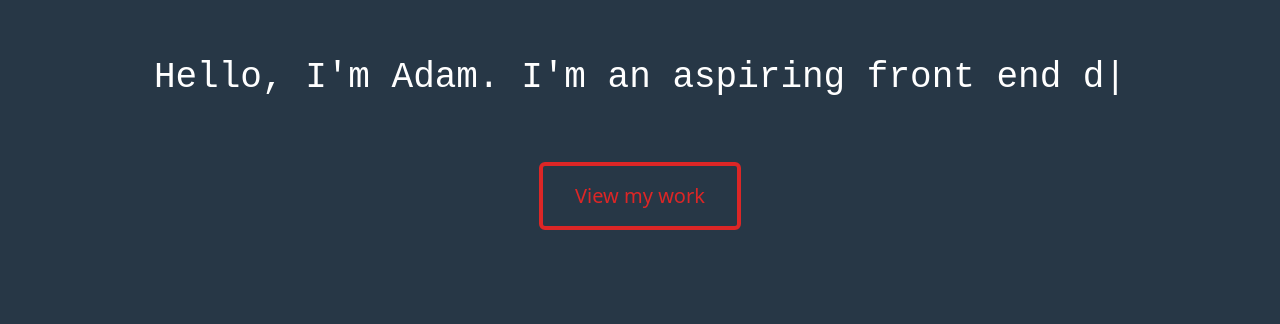
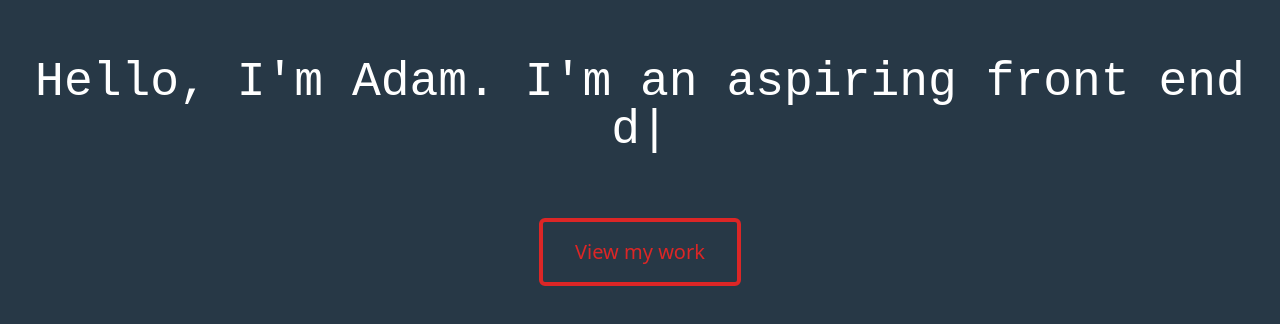
Before and after one commit to adenton50/Portfolio, a React (Vite) app in the folder portfolio/: page / in a window 1280 px wide. Shown: the part 326-650 px from the top of the page. Built offline with nearby package versions, Linux system fonts and the light colour scheme.

Commit message:
save changes

```diff
--- a/portfolio/src/App.css
+++ b/portfolio/src/App.css
@@ -1,3 +1,3 @@
 body {
-  background-color: #273746;
+  background-color: #273846;
 }
--- a/portfolio/src/Title.jsx
+++ b/portfolio/src/Title.jsx
@@ -5,7 +5,7 @@ export default function Title() {
 
   return (
     <div>
-      <h1 className="text-white text-4xl mb-16 text-center font-typewriter">
+      <h1 className="text-white text-5xl mb-16 text-center font-typewriter">
         <ReactTyped
           strings={["Hello, I'm Adam. I'm an aspiring front end developer."]}
           typeSpeed={100}
```
